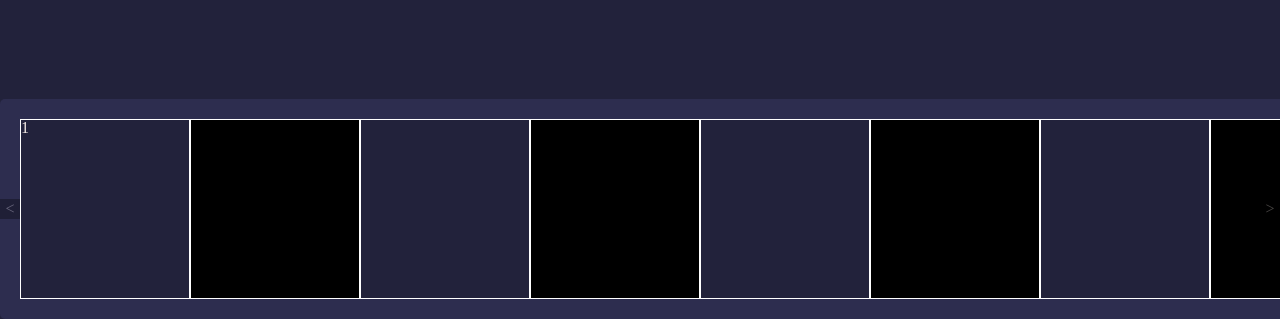
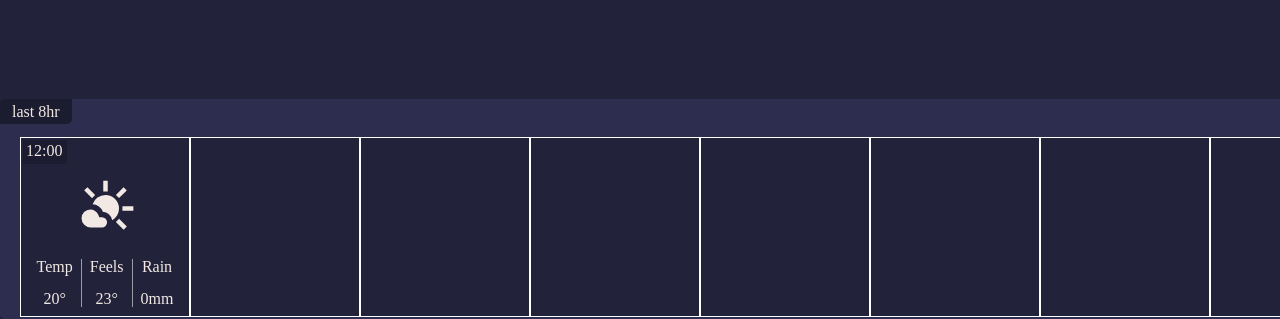
Before and after one commit to mikeplant/weather-app, a website built with webpack: page src/temp.html in a window 1280 px wide. Shown: the part 481-800 px from the top of the page. Built offline with nearby package versions, Linux system fonts and the light colour scheme; no server answers; a web font is replaced by a local one.

Commit message:
Add hour scroller styling

```diff
--- a/src/css/style.css
+++ b/src/css/style.css
@@ -81,8 +81,10 @@ input[type="text"] {
   height: 220px;
   width: 1400px;
   display: flex;
+  flex-direction: column;
   justify-content: center;
   align-items: center;
+  gap: 10px;
   background-color: #2d2d4f;
   border-radius: 5px;
 }
@@ -101,29 +103,67 @@ input[type="text"] {
   display: flex;
   position: relative;
   right: 0;
+  transition: right 300ms ease-in-out;
 }
 
-.forecast-day {
+.forecast-hour {
   height: 180px;
   min-width: 170px;
   border: 1px solid #fff;
   background-color: #22223b;
+  display: grid;
+  padding: 2px;
 }
 
-.forecast-day:nth-child(even) {
-  background-color: #000;
+.hour-time {
+  background-color: #1c1c30;
+  width: fit-content;
+  height: fit-content;
+  padding: 3px 5px 5px 3px;
+  border-bottom-right-radius: 3px;
+}
+
+.hour-img {
+  content: url("../img/partcloud.svg");
+  height: 65px;
+  justify-self: center;
+  /* align-self: center; */
+}
+
+.hour-info {
+  display: flex;
+  justify-self: center;
+  align-self: center;
+  /* gap: 8px; */
+}
+
+.hour-info-section {
+  display: flex;
+  flex-direction: column;
+  align-items: center;
+}
+
+.hour-info-section:nth-child(2) {
+  border-left: 1px solid #ffffff8d;
+  border-right: 1px solid #ffffff8d;
+  padding: 0 8px 0 8px;
+  margin: 0 8px 0 8px;
+}
+
+.info-title {
+  padding-bottom: 16px;
 }
 
 .hourly-left,
 .hourly-right {
-  position: absolute;
-  height: 20px;
-  width: 20px;
   display: flex;
   justify-content: center;
   align-items: center;
-  background-color: #000;
-  opacity: 0.3;
+  padding: 12px;
+  height: 25px;
+  width: 85x;
+  background-color: #1c1c30;
+  top: -120px;
 }
 
 .hourly-left:hover,
@@ -133,8 +173,16 @@ input[type="text"] {
 
 .hourly-left {
   left: 0;
+  border-radius: 5px 0 5px 0;
 }
 
 .hourly-right {
   right: 0;
+  border-radius: 0 5px 0 5px;
 }
+
+#scroll-btns {
+  width: 100%;
+  display: flex;
+  justify-content: space-between;
+}
--- a/src/temp.html
+++ b/src/temp.html
@@ -41,38 +41,57 @@
       </section>
     </main>
     <section id="forecast-container">
+      <div id="scroll-btns">
+        <div class="hourly-left">last 8hr</div>
+        <div class="hourly-right">next 8hrs</div>
+      </div>
       <div id="forecast-display">
-        <div class="hourly-left"><</div>
         <div id="day-reel">
           <!-- First 8 -->
-          <div class="forecast-day">1</div>
-          <div class="forecast-day"></div>
-          <div class="forecast-day"></div>
-          <div class="forecast-day"></div>
-          <div class="forecast-day"></div>
-          <div class="forecast-day"></div>
-          <div class="forecast-day"></div>
-          <div class="forecast-day"></div>
+          <div class="forecast-hour">
+            <h5 class="hour-time">12:00</h5>
+            <div class="hour-img"></div>
+            <div class="hour-info">
+              <div class="hour-info-section">
+                <p class="info-title">Temp</p>
+                <p>20&deg</p>
+              </div>
+              <div class="hour-info-section">
+                <p class="info-title">Feels</p>
+                <p>23&deg</p>
+              </div>
+              <div class="hour-info-section">
+                <p class="info-title">Rain</p>
+                <p>0mm</p>
+              </div>
+            </div>
+          </div>
+          <div class="forecast-hour"></div>
+          <div class="forecast-hour"></div>
+          <div class="forecast-hour"></div>
+          <div class="forecast-hour"></div>
+          <div class="forecast-hour"></div>
+          <div class="forecast-hour"></div>
+          <div class="forecast-hour"></div>
           <!-- Second 8 -->
-          <div class="forecast-day">2</div>
-          <div class="forecast-day"></div>
-          <div class="forecast-day"></div>
-          <div class="forecast-day"></div>
-          <div class="forecast-day"></div>
-          <div class="forecast-day"></div>
-          <div class="forecast-day"></div>
-          <div class="forecast-day"></div>
+          <div class="forecast-hour"></div>
+          <div class="forecast-hour"></div>
+          <div class="forecast-hour"></div>
+          <div class="forecast-hour"></div>
+          <div class="forecast-hour"></div>
+          <div class="forecast-hour"></div>
+          <div class="forecast-hour"></div>
+          <div class="forecast-hour"></div>
           <!-- Third 8 -->
-          <div class="forecast-day">3</div>
-          <div class="forecast-day"></div>
-          <div class="forecast-day"></div>
-          <div class="forecast-day"></div>
-          <div class="forecast-day"></div>
-          <div class="forecast-day"></div>
-          <div class="forecast-day"></div>
-          <div class="forecast-day"></div>
+          <div class="forecast-hour"></div>
+          <div class="forecast-hour"></div>
+          <div class="forecast-hour"></div>
+          <div class="forecast-hour"></div>
+          <div class="forecast-hour"></div>
+          <div class="forecast-hour"></div>
+          <div class="forecast-hour"></div>
+          <div class="forecast-hour"></div>
         </div>
-        <div class="hourly-right">></div>
       </div>
     </section>
   </body>
```
